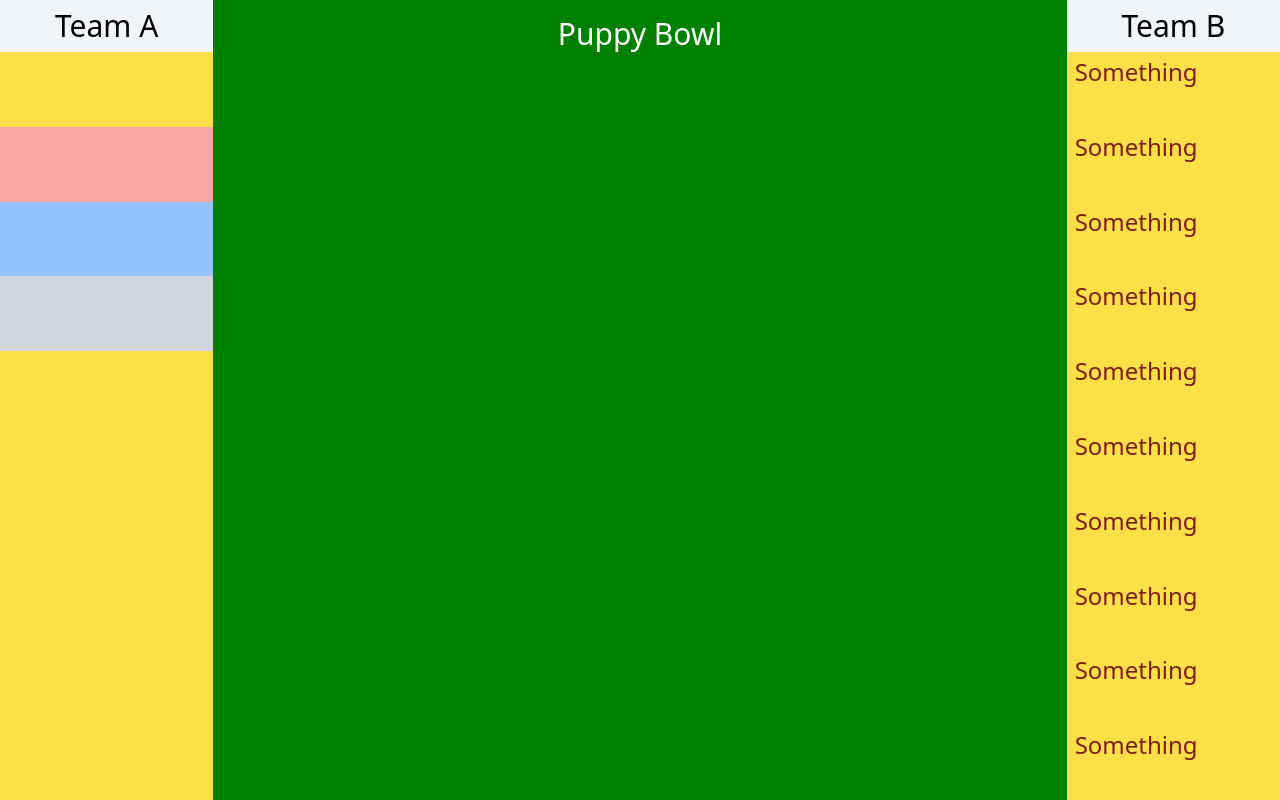
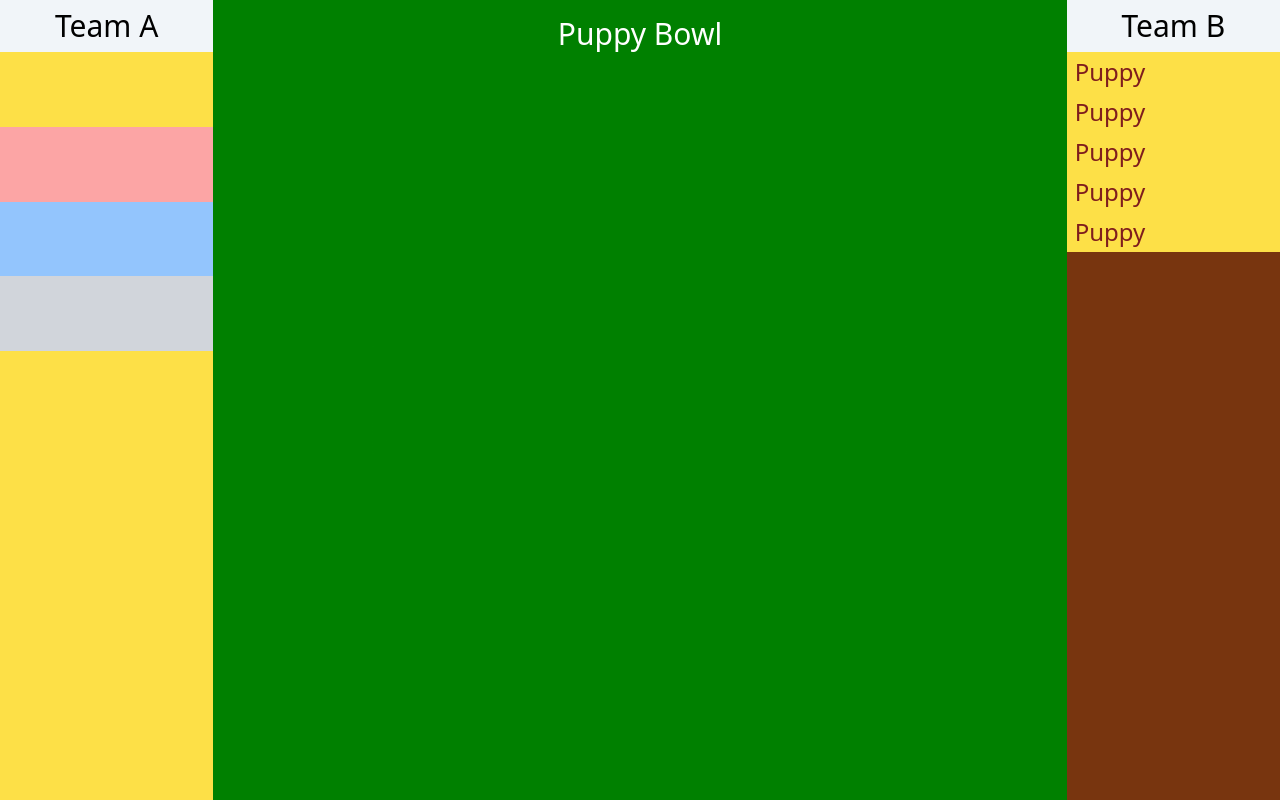
Before and after one commit to matfreitasc/Block29-PuppyBowlReact, a React (Vite) app: page / in a window 1280 px wide. Built offline with nearby package versions, Linux system fonts and the light colour scheme.

Commit message:
Animations

```diff
--- a/src/App.tsx
+++ b/src/App.tsx
@@ -1,4 +1,5 @@
 import Field from '@components/Field'
+import { motion, AnimatePresence } from 'framer-motion'
 
 export default function App() {
 	return (
@@ -22,38 +23,65 @@ export default function App() {
 				</h1>
 				<Field />
 			</div>
-			<div className='bg-amber-900 w-1/4 relative flex flex-col'>
+			<div className='bg-amber-900 w-1/4 relative flex flex-col overflow-hidden'>
 				<h2 className='text-3xl p-2 w-full bg-slate-100 text-center'>Team B</h2>
-				<div className='bg-yellow-300 h-1/5 px-2 py-1 text-red-900 text-2xl'>
-					Something
-				</div>
-				<div className='bg-yellow-300 h-1/5 px-2 py-1 text-red-900 text-2xl'>
-					Something
-				</div>
-				<div className='bg-yellow-300 h-1/5 px-2 py-1 text-red-900 text-2xl'>
-					Something
-				</div>
-				<div className='bg-yellow-300 h-1/5 px-2 py-1 text-red-900 text-2xl'>
-					Something
-				</div>
-				<div className='bg-yellow-300 h-1/5 px-2 py-1 text-red-900 text-2xl'>
-					Something
-				</div>
-				<div className='bg-yellow-300 h-1/5 px-2 py-1 text-red-900 text-2xl'>
-					Something
-				</div>
-				<div className='bg-yellow-300 h-1/5 px-2 py-1 text-red-900 text-2xl'>
-					Something
-				</div>
-				<div className='bg-yellow-300 h-1/5 px-2 py-1 text-red-900 text-2xl'>
-					Something
-				</div>
-				<div className='bg-yellow-300 h-1/5 px-2 py-1 text-red-900 text-2xl'>
-					Something
-				</div>
-				<div className='bg-yellow-300 h-1/5 px-2 py-1 text-red-900 text-2xl'>
-					Something
-				</div>
+				<AnimatePresence>
+					<motion.div
+						animate='visible'
+						initial='hidden'
+						variants={{
+							hidden: { opacity: 0 },
+							visible: {
+								opacity: 1,
+								transition: {
+									delay: 0.5,
+									when: 'beforeChildren',
+									staggerChildren: 0.2,
+								},
+							},
+						}}>
+						<motion.div
+							variants={{
+								hidden: { x: 100, opacity: 0 },
+								visible: { x: 0, opacity: 1 },
+							}}
+							className='bg-yellow-300 px-2 py-1 text-red-900 text-2xl'>
+							Puppy
+						</motion.div>
+						<motion.div
+							variants={{
+								hidden: { x: 100, opacity: 0 },
+								visible: { x: 0, opacity: 1 },
+							}}
+							className='bg-yellow-300 px-2 py-1 text-red-900 text-2xl'>
+							Puppy
+						</motion.div>
+						<motion.div
+							variants={{
+								hidden: { x: 100, opacity: 0 },
+								visible: { x: 0, opacity: 1 },
+							}}
+							className='bg-yellow-300 px-2 py-1 text-red-900 text-2xl'>
+							Puppy
+						</motion.div>
+						<motion.div
+							variants={{
+								hidden: { x: 100, opacity: 0 },
+								visible: { x: 0, opacity: 1 },
+							}}
+							className='bg-yellow-300 px-2 py-1 text-red-900 text-2xl'>
+							Puppy
+						</motion.div>
+						<motion.div
+							variants={{
+								hidden: { x: 100, opacity: 0 },
+								visible: { x: 0, opacity: 1 },
+							}}
+							className='bg-yellow-300 px-2 py-1 text-red-900 text-2xl'>
+							Puppy
+						</motion.div>
+					</motion.div>
+				</AnimatePresence>
 			</div>
 		</div>
 	)
```
